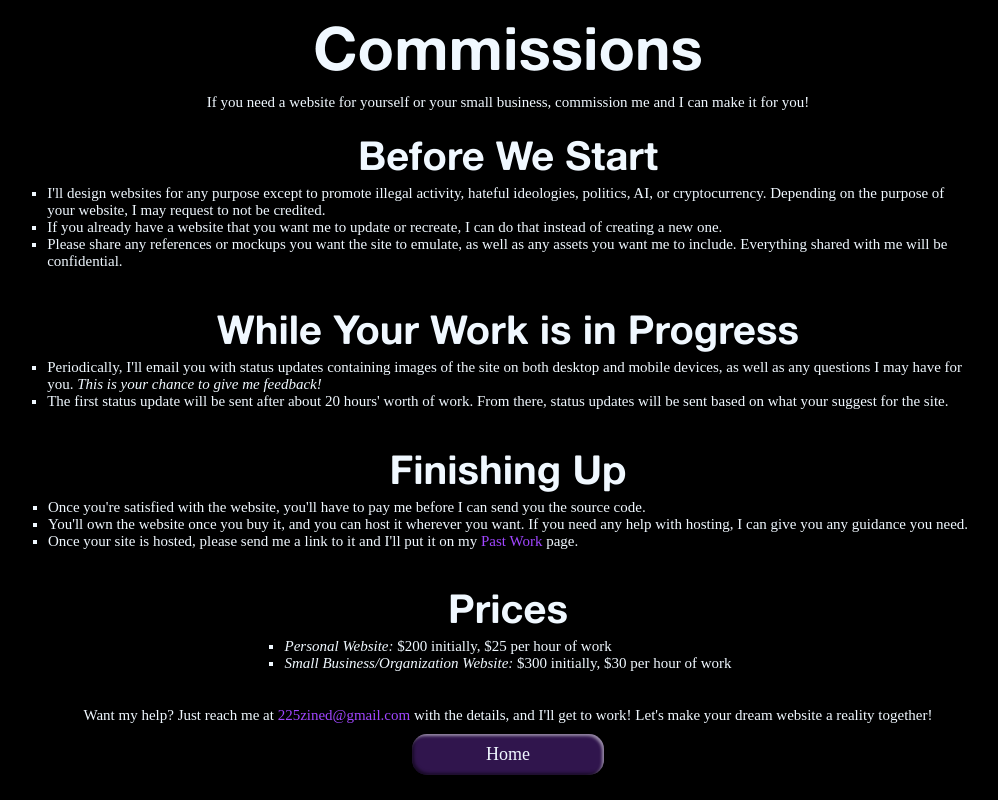
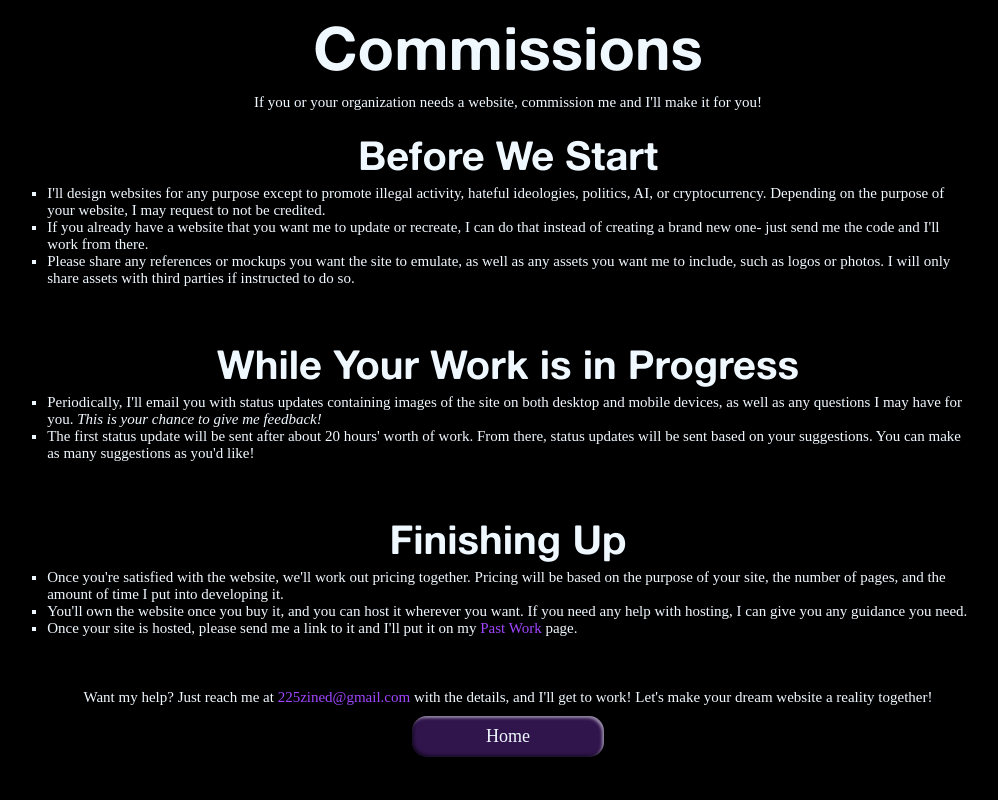
Before and after one commit to SamuelDeniz9139/SamuelDeniz9139.github.io, a plain HTML site: page commissions.html in a window 1280 px wide. Shown: the whole page, without its empty margins (132-1130 px from the left). Drawn offline with Linux system fonts and the light colour scheme; a web font is replaced by a local one.

Commit message:
updated commission info
pricing is now variable

```diff
--- a/commissions.html
+++ b/commissions.html
@@ -10,16 +10,16 @@
     <body>
         <div class="subContent">
             <h2>Commissions</h2>
-            <p>If you need a website for yourself or your small business, commission me and I can make it for you!</p>
+            <p>If you or your organization needs a website, commission me and I'll make it for you!</p>
             <div class="sect">
                 <h3>Before We Start</h3>
                 <ul>
                     <li>I'll design websites for any purpose except to promote illegal activity, hateful ideologies, politics,
                     AI, or cryptocurrency. Depending on the purpose of your website, I may request to not be credited.</li>
                     <li>If you already have a website that you want me to update or recreate, I can do that instead of
-                    creating a new one.</li>
-                    <li>Please share any references or mockups you want the site to emulate, as well as any assets you want
-                    me to include. Everything shared with me will be confidential.</li>
+                    creating a brand new one- just send me the code and I'll work from there.</li>
+                    <li>Please share any references or mockups you want the site to emulate, as well as any assets you want me
+                    to include, such as logos or photos. I will only share assets with third parties if instructed to do so.</li>
                 </ul>
             </div>
             <div class="sect">
@@ -28,24 +28,18 @@
                     <li>Periodically, I'll email you with status updates containing images of the site on both desktop and mobile
                     devices, as well as any questions I may have for you. <i>This is your chance to give me feedback!</i></li>
                     <li>The first status update will be sent after about 20 hours' worth of work. From there, status updates will
-                    be sent based on what your suggest for the site.</li>
+                    be sent based on your suggestions. You can make as many suggestions as you'd like!</li>
                 </ul>
             </div>
             <div class="sect">
                 <h3>Finishing Up</h3>
                 <ul>
-                    <li>Once you're satisfied with the website, you'll have to pay me before I can send you the source code.</li>
+                    <li>Once you're satisfied with the website, we'll work out pricing together. Pricing will be based on the
+                    purpose of your site, the number of pages, and the amount of time I put into developing it.</li>
                     <li>You'll own the website once you buy it, and you can host it wherever you want. If you need any help with
                     hosting, I can give you any guidance you need.</li>
                     <li>Once your site is hosted, please send me a link to it and I'll put it on my <a href="pastwork.html">Past
                     Work</a> page.</li>
-                </ul>
-            </div>
-            <div class="sect">
-                <h3>Prices</h3>
-                <ul id="prices">
-                    <li><i>Personal Website:</i> $200 initially, $25 per hour of work</li>
-                    <li><i>Small Business/Organization Website:</i> $300 initially, $30 per hour of work</li>
                 </ul>
             </div>
             <div class="sect">
```
